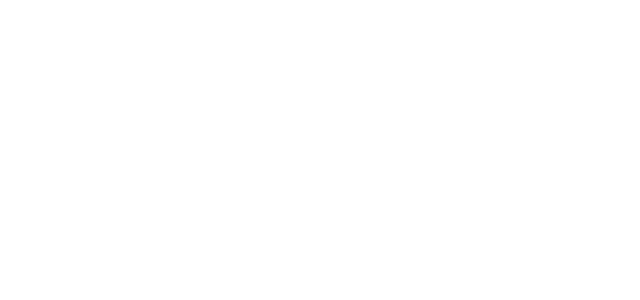
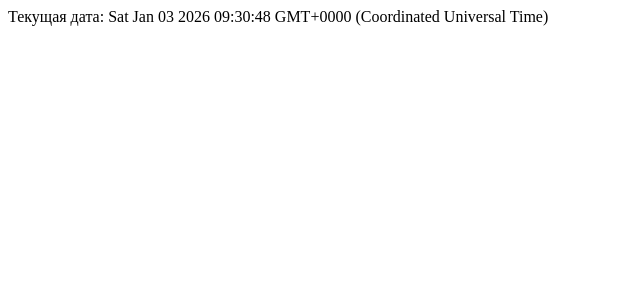
Before and after one commit to Alexandr799/learn-vue, a Vue app: page / in a window 1280 px wide. Shown: the top 300 px of the page, without its empty margins (0-640 px from the left). Built offline with nearby package versions, Linux system fonts and the light colour scheme.

Commit message:
1-basics. Вывел дату в шаблон

```diff
--- a/src/App.vue
+++ b/src/App.vue
@@ -1,9 +1,11 @@
 <script setup>
-
+let date = new Date()
 </script>
 
 <template>
-
+  <div>
+    Текущая дата: {{ date }}
+  </div>
 </template>
 
 <style scoped>
```
